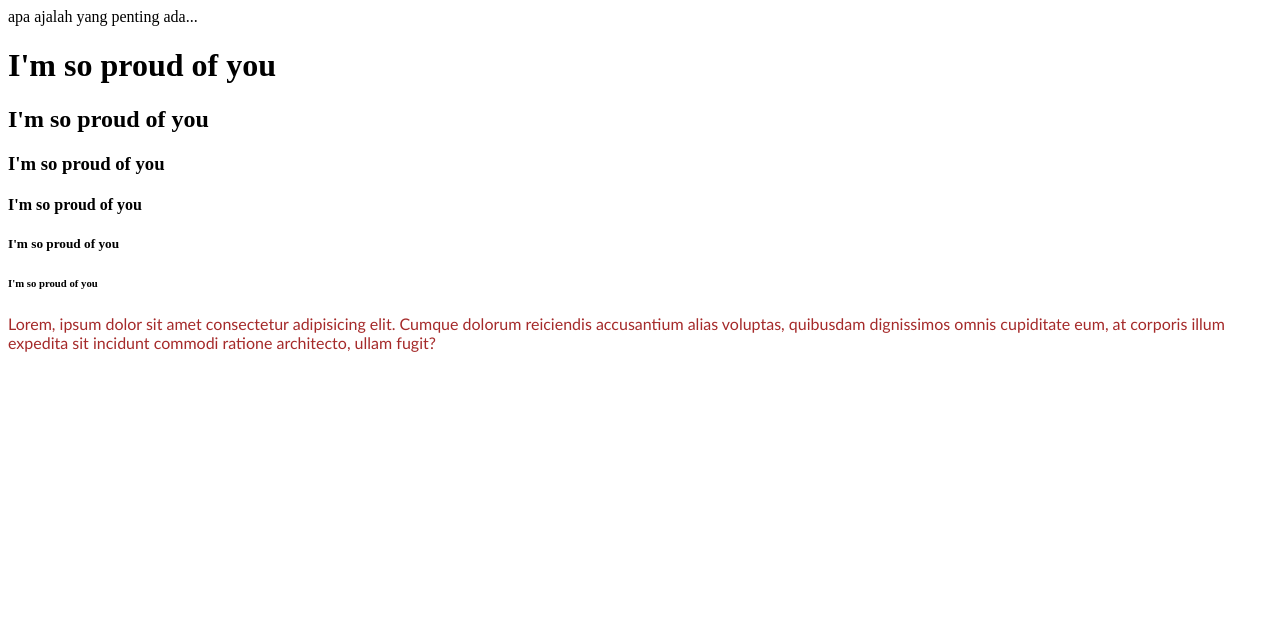
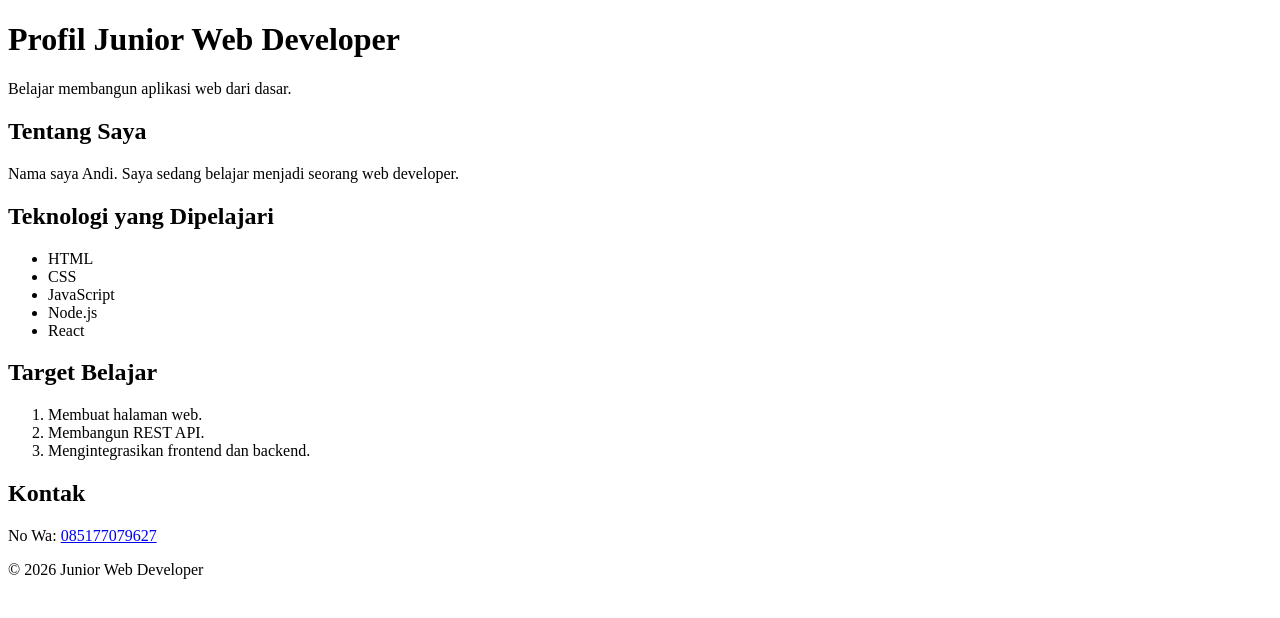
Before and after one commit to henesputrajaya-source/first-day-dan-first-project-of-BNSP, a plain HTML site: page index.html in a window 1280 px wide. Drawn offline with Linux system fonts and the light colour scheme.

Commit message:
perubahan html

```diff
--- a/index.html
+++ b/index.html
@@ -1,15 +1,56 @@
-<html>
-    <head>
-        <title>Webnya orang ganteng</title>
-    </head>
-    <body>
-        apa ajalah yang penting ada...
-        <h1> I'm so proud of you</h1>
-        <h2> I'm so proud of you</h2>
-        <h3> I'm so proud of you</h3>
-        <h4> I'm so proud of you</h4>
-        <h5> I'm so proud of you</h5>
-        <h6> I'm so proud of you</h6>
-        <p style="color: brown; font-family: 'Gill Sans', 'Gill Sans MT', Calibri, 'Trebuchet MS', sans-serif; ">Lorem, ipsum dolor sit amet consectetur adipisicing elit. Cumque dolorum reiciendis accusantium alias voluptas, quibusdam dignissimos omnis cupiditate eum, at corporis illum expedita sit incidunt commodi ratione architecto, ullam fugit?</p>
-    </body>
+<!DOCTYPE html>
+<html lang="id">
+<head>
+    <meta charset="UTF-8">
+    <meta name="viewport" content="width=device-width, initial-scale=1.0">
+    <title>Profil Junior Web Developer</title>
+</head>
+<body>
+    <header>
+        <h1>Profil Junior Web Developer</h1>
+        <p>Belajar membangun aplikasi web dari dasar.</p>
+    </header>
+
+    <main>
+        <section>
+            <h2>Tentang Saya</h2>
+            <p>Nama saya Andi. Saya sedang belajar
+                menjadi seorang web developer.</p>
+        </section>
+
+        <section>
+            <h2>Teknologi yang Dipelajari</h2>
+            <ul>
+                <li>HTML</li>
+                <li>CSS</li>
+                <li>JavaScript</li>
+                <li>Node.js</li>
+                <li>React</li>
+            </ul>
+        </section>
+
+        <section>
+            <h2>Target Belajar</h2>
+            <ol>
+                <li>Membuat halaman web.</li>
+                <li>Membangun REST API.</li>
+                <li>Mengintegrasikan frontend dan backend.</li>
+            </ol>
+        </section>
+
+        <section>
+            <h2>Kontak</h2>
+            <p>
+                No Wa:
+                <a href="https://google.com" target="_blank">
+                    085177079627
+                </a>
+            </p>
+        </section>
+    </main>
+
+    <footer>
+        <p>&copy; 2026 Junior Web Developer</p>
+    </footer>
+</body>
 </html>
```
